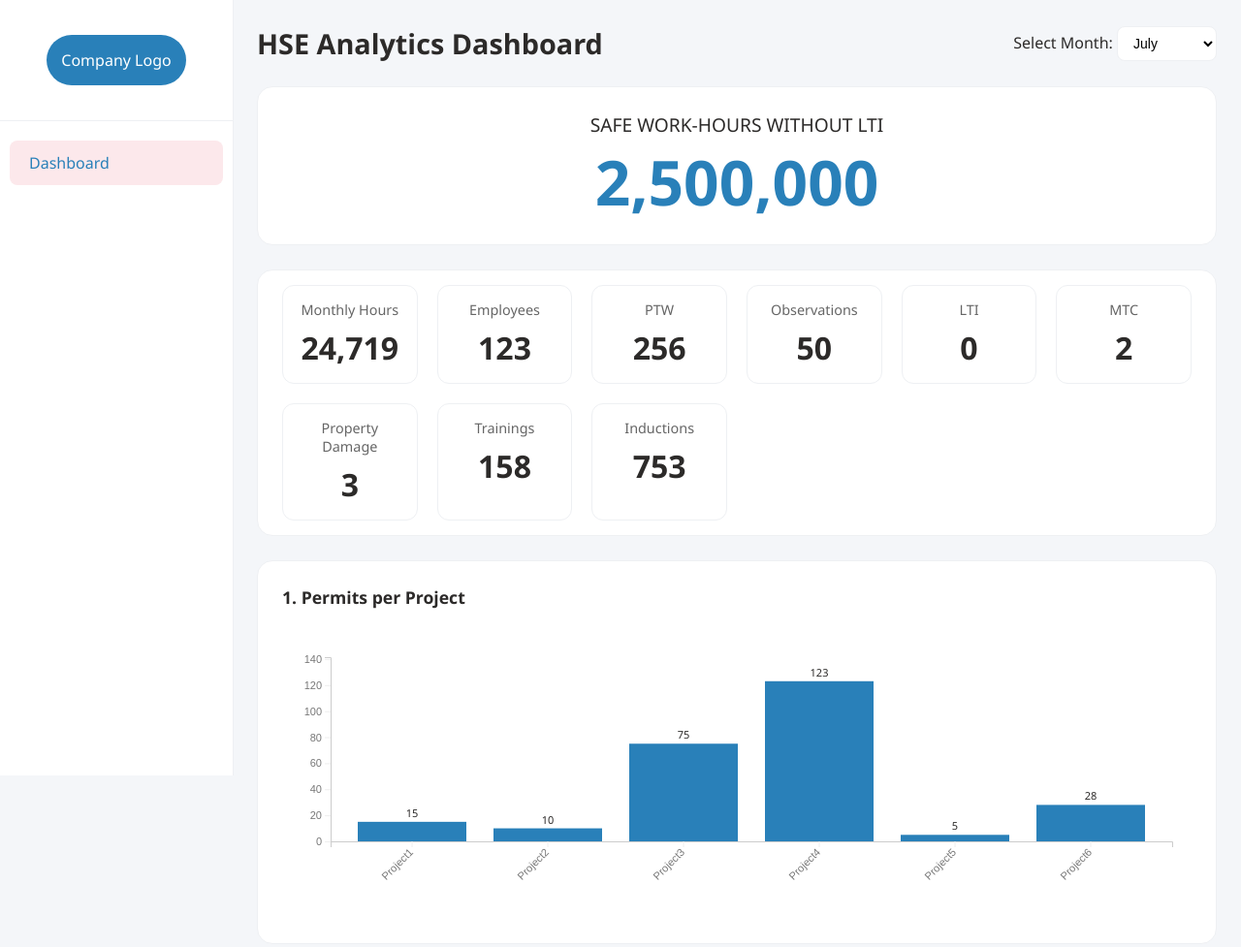
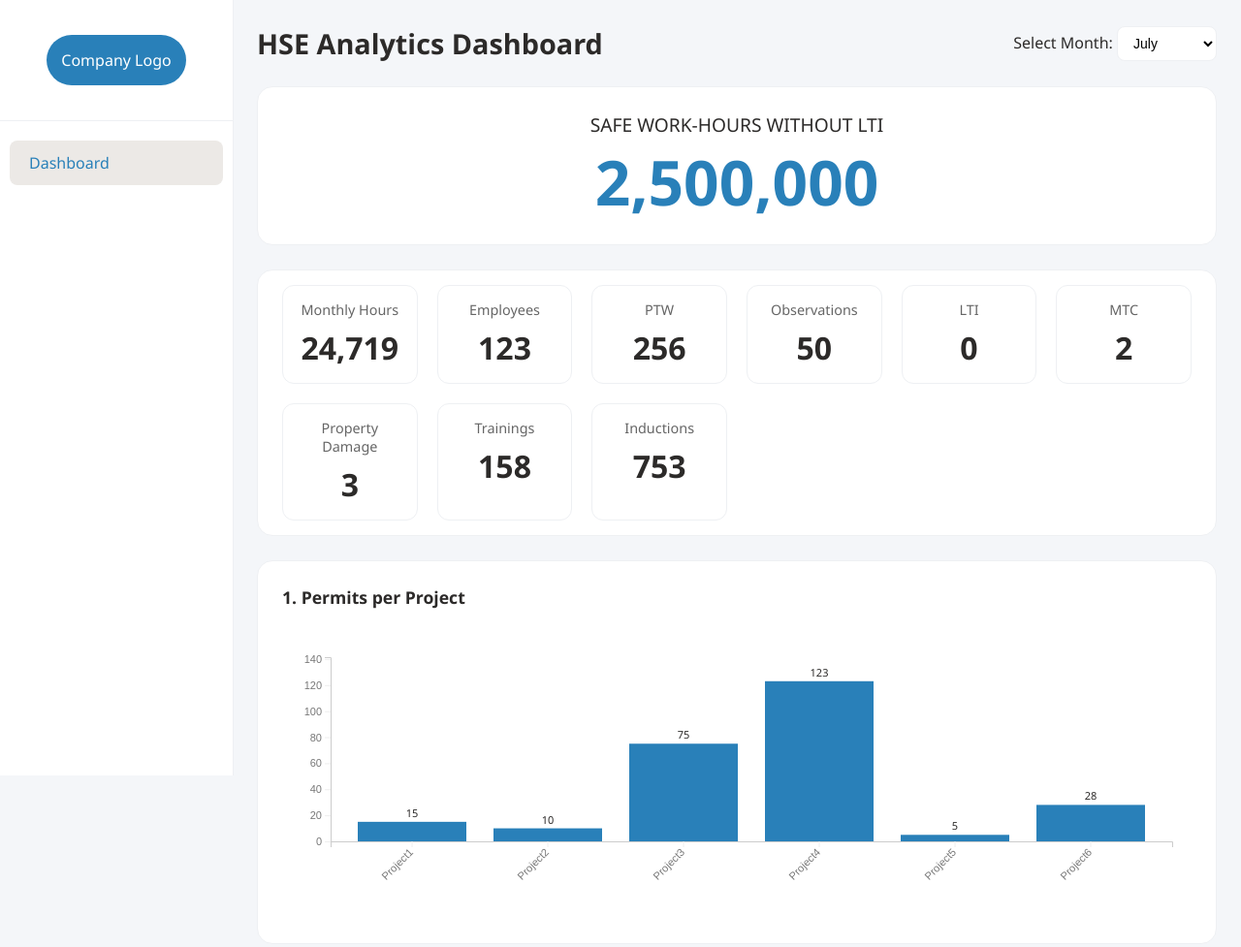
Before and after one commit to mostafa-eissa2/HSE-Dashboard-Example, a plain HTML site: page index.html in a window 1280 px wide. Shown: the top 977 px of the page at 97% size. Drawn offline with nearby package versions, Linux system fonts and the light colour scheme.

Commit message:
style.css

```diff
--- a/style.css
+++ b/style.css
@@ -76,7 +76,7 @@ body {
 }
 
 .nav-item.active {
-    background-color: #fce8eb;
+    background-color: #ECE9E6;
     color: var(--brand-red);
 }
 
```
